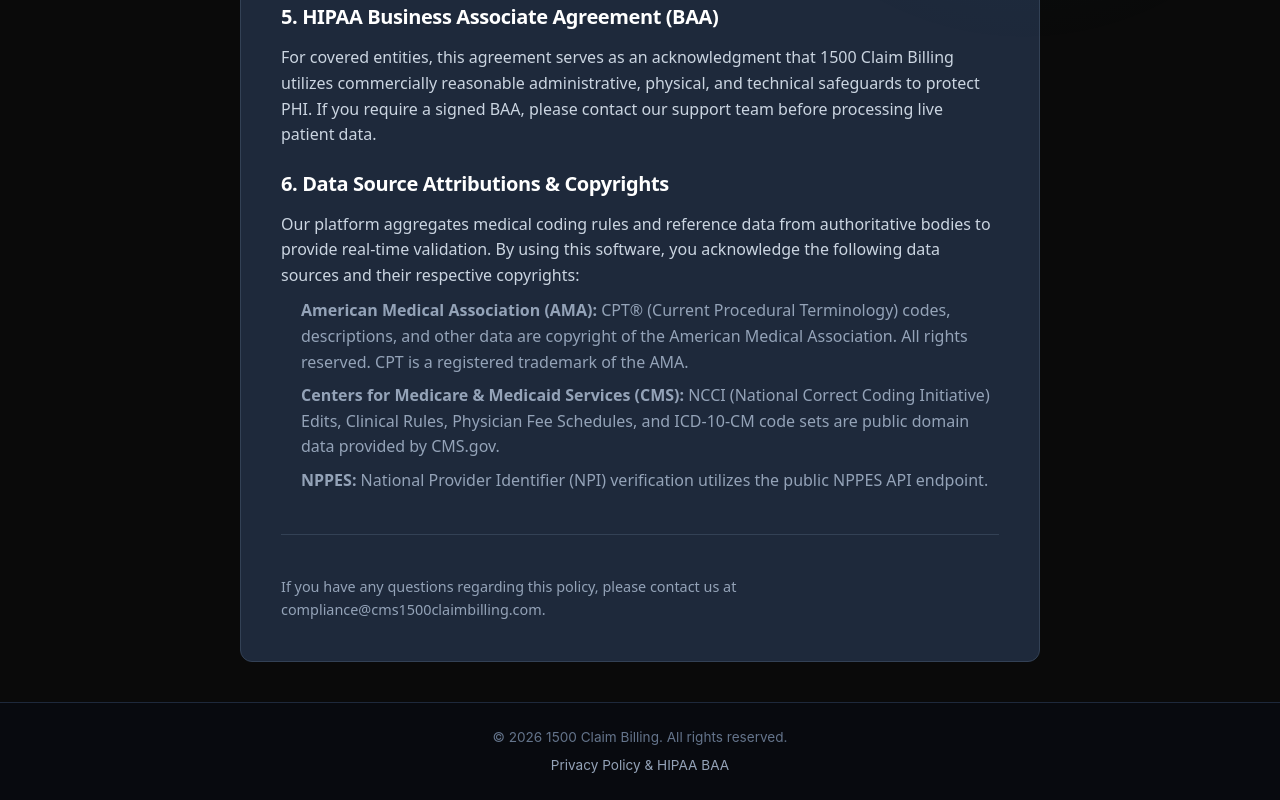
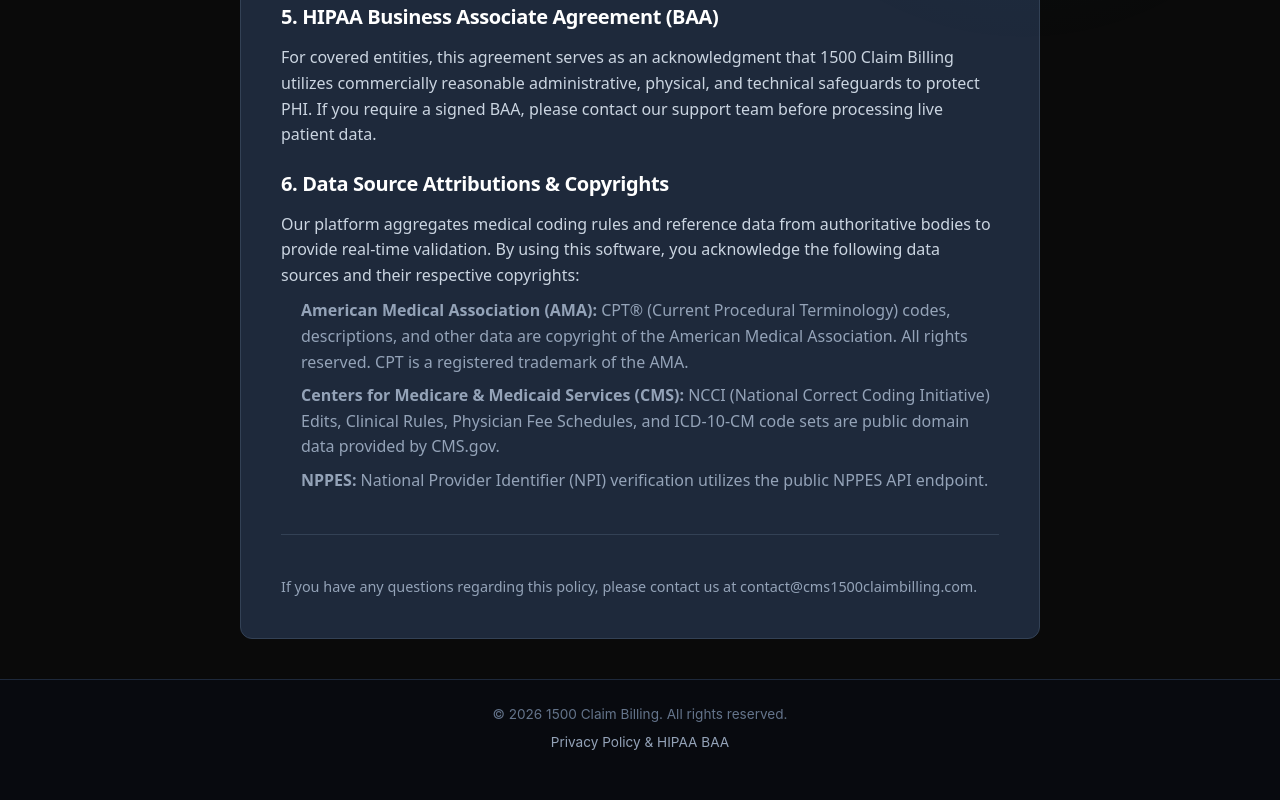
Before and after one commit to kadiapp/cms_saas, a Next.js app: page /privacy in a window 1280 px wide. Shown: the part 828-1628 px from the top of the page. After the commit the page ends 1604 px from the top, so only its background shows below. Built offline with nearby package versions, Linux system fonts and the light colour scheme; no server answers.

Commit message:
docs: Change privacy policy contact email to contact@cms1500claimbilling.com

```diff
--- a/src/app/privacy/page.tsx
+++ b/src/app/privacy/page.tsx
@@ -54,7 +54,7 @@
 
           <section>
             <p style={{ fontSize: '0.9rem', color: '#94a3b8' }}>
-              If you have any questions regarding this policy, please contact us at compliance@cms1500claimbilling.com.
+              If you have any questions regarding this policy, please contact us at contact@cms1500claimbilling.com.
             </p>
           </section>
         </div>
```
